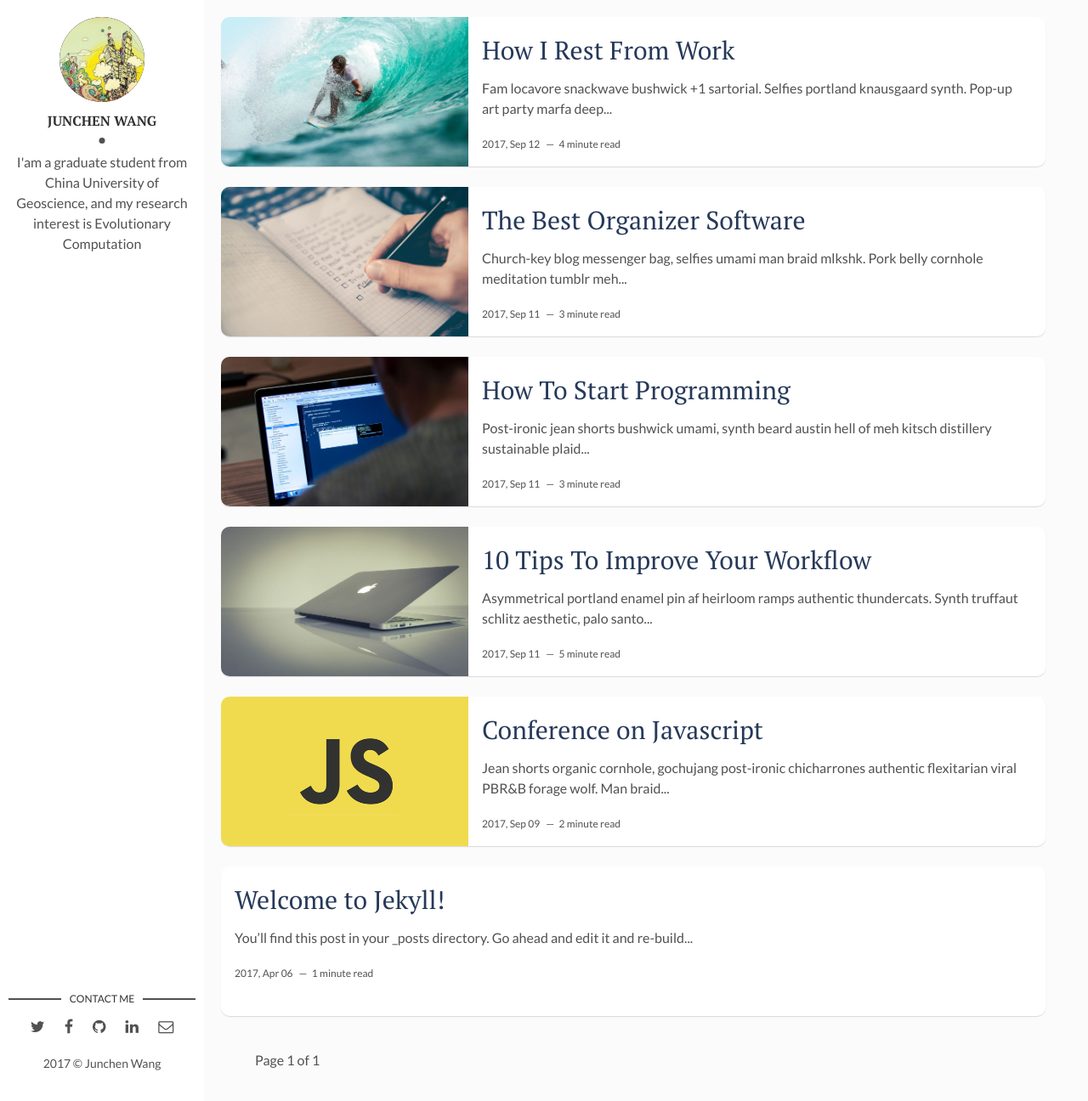
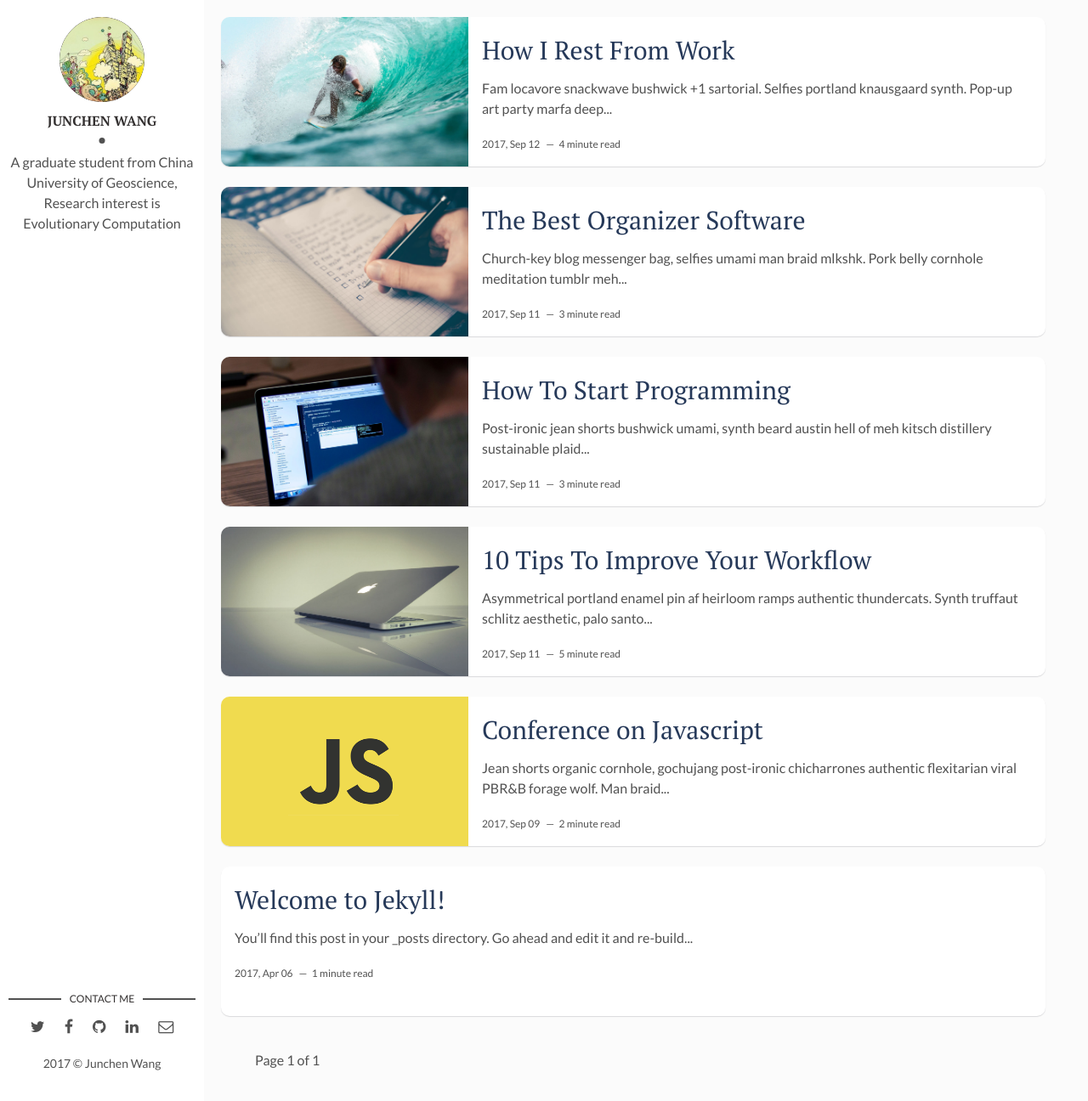
Before and after one commit to WangJunChen567/WangJunChen567.github.io, a Jekyll site: the page built from index.html, in a window 1280 px wide and 1296 px high. Shown: the whole window at 85% size. Built offline with Jekyll 4.4.1, drawn with Linux system fonts in a browser that asks for light colours; the list of posts is cut into pages by our own code.

Commit message:
Update _config.yml

```diff
--- a/_config.yml
+++ b/_config.yml
@@ -11,7 +11,7 @@ site-twitter: #if your site has a twitter account, enter it here
 # Author Settings
 author: Junchen Wang # add your name
 author-img: profile-photo.jpg # add your photo
-about-author: I'am a graduate student from China University of Geoscience, and my research interest is Evolutionary Computation # add description
+about-author: A graduate student from China University of Geoscience, Research interest is Evolutionary Computation # add description
 twitter: # add your Twitter handle
 facebook: # add your Facebook handle
 github: WangJunChen567 # add your Github handle
```
